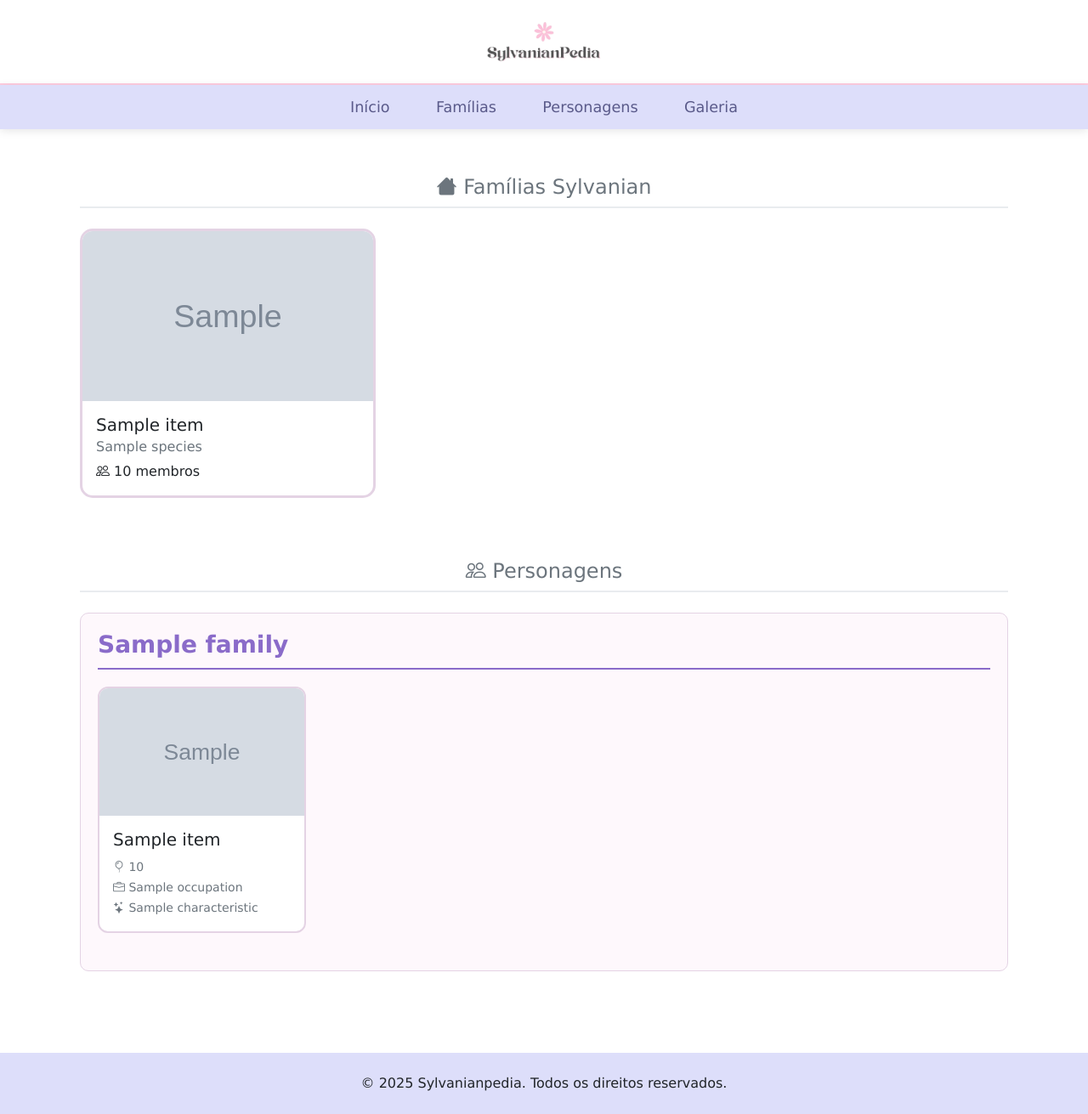
After one commit to IsabeleLeticiaQueiroz/LDW-FLASK, a Flask app: page /galeria in a window 1280 px wide. The commit adds this page. Shown: the whole page at 85% size. Run offline with Flask 3, Linux system fonts and the light colour scheme; grey boxes marked "Sample" are stand-in pictures; a database or web service that is not in the repository returns one stand-in record (values such as "Sample title"); data that the repository does not hold is empty.

Commit message:
Atividade 2

```diff
--- a/ldw-aula02-exercicio-01/app.py
+++ b/ldw-aula02-exercicio-01/app.py
@@ -1,9 +1,11 @@
 from flask import Flask, render_template, request, redirect, url_for
+import requests
 
 app = Flask(__name__)
 
-familias = []
-personagens = {}
+# URLs das suas APIs públicas
+FAMILIES_API = "https://68c853475d8d9f5147350c80.mockapi.io/api/sylvanian-families/families"
+CHARACTERS_API = "https://68c853475d8d9f5147350c80.mockapi.io/api/sylvanian-families/characters"
 
 @app.route('/')
 def index():
@@ -12,39 +14,73 @@ def index():
 @app.route('/familias', methods=['GET', 'POST'])
 def lista_familias():
     if request.method == 'POST':
-        nome_familia = request.form['nome_familia']
-        especie = request.form['especie']
-        casa = request.form['casa']
-        membros = request.form['membros']
-        print("=== DADOS RECEBIDOS ===")
-        print("Nome:", nome_familia)
-        familias.append({
-            'nome_familia': nome_familia,
-            'especie': especie,
-            'casa': casa,
-            'membros': membros,
-        })
+        nova_familia = {
+            'name': request.form['nome_familia'],
+            'species': request.form['especie'],
+            'members': request.form['membros'],
+            'image': request.form.get('imagem', '')
+        }
+        requests.post(FAMILIES_API, json=nova_familia)
         return redirect(url_for('lista_familias'))
+
+    response = requests.get(FAMILIES_API)
+    familias = response.json()
     return render_template('lista_familias.html', familias=familias)
 
 @app.route('/personagens', methods=['GET', 'POST'])
 def tabela_personagens():
     if request.method == 'POST':
-        nome = request.form['nome']
-        familia = request.form['familia']
-        idade = request.form['idade']
-        profissao = request.form['profissao']
-        caracteristica = request.form['caracteristica']
-        if familia not in personagens:
-            personagens[familia] = []
-        personagens[familia].append({
-            'nome': nome,
-            'idade': idade,
-            'profissao': profissao,
-            'caracteristica': caracteristica,
-        })
+        novo_personagem = {
+            'name': request.form['nome'],
+            'family': request.form['familia'],
+            'age': request.form['idade'],
+            'occupation': request.form['profissao'],
+            'characteristic': request.form['caracteristica'],
+            'image': request.form.get('imagem', '')
+        }
+        requests.post(CHARACTERS_API, json=novo_personagem)
         return redirect(url_for('tabela_personagens'))
-    return render_template('tabela_personagens.html', personagens=personagens)
 
+    response = requests.get(CHARACTERS_API)
+    characters = response.json()
+
+    personagens_organizados = {}
+    for char in characters:
+        familia = char['family']
+        if familia not in personagens_organizados:
+            personagens_organizados[familia] = []
+        personagens_organizados[familia].append(char)
+
+    return render_template('tabela_personagens.html', personagens=personagens_organizados)
+
+@app.route('/galeria')
+def galeria():
+    try:
+        # Busca famílias da API
+        response_familias = requests.get(FAMILIES_API)
+        familias = response_familias.json()
+
+        # Busca personagens da API
+        response_personagens = requests.get(CHARACTERS_API)
+        todos_personagens = response_personagens.json()
+
+        # Organiza personagens por família
+        personagens_por_familia = {}
+        for char in todos_personagens:
+            familia = char['family']
+            if familia not in personagens_por_familia:
+                personagens_por_familia[familia] = []
+            personagens_por_familia[familia].append(char)
+
+        return render_template('galeria.html',
+                             familias=familias,
+                             personagens_por_familia=personagens_por_familia)
+
+    except Exception as e:
+        print(f"Erro na galeria: {str(e)}")
+        # Fallback: retorna template vazio se API falhar
+        return render_template('galeria.html',
+                             familias=[],
+                             personagens_por_familia={})
 if __name__ == '__main__':
     app.run(host='0.0.0.0', port=4000, debug=True)
--- a/ldw-aula02-exercicio-01/templates/base.html
+++ b/ldw-aula02-exercicio-01/templates/base.html
@@ -40,6 +40,9 @@
                     <li class="nav-item">
                         <a class="nav-link" href="{{ url_for('tabela_personagens') }}">Personagens</a>
                     </li>
+                    <li class="nav-item">
+                        <a class="nav-link" href="{{ url_for('galeria') }}">Galeria</a>
+                    </li>
                 </ul>
             </div>
         </div>
--- /dev/null
+++ b/ldw-aula02-exercicio-01/templates/galeria.html
@@ -0,0 +1,145 @@
+{% extends "base.html" %}
+
+{% block content %}
+<div class="container mt-4 ">
+    <!-- SEÇÃO DE FAMÍLIAS -->
+    <div class="row mb-5">
+        <div class="col-12">
+            <h2 class="modern-title text-center mb-4" style="padding-top: 5%;">Famílias Sylvanian</h2>
+            <div class="row">
+                {% for familia in familias %}
+                <div class="col-md-4 mb-4">
+                    <div class="card h-100 sylvanian-family-card">
+                        {% if familia.image %}
+                        <img src="{{ familia.image }}" class="card-img-top family-image" alt="{{ familia.name }}">
+                        {% else %}
+                        <div class="no-family-image">
+                            <i class="bi bi-people-fill"></i>
+                        </div>
+                        {% endif %}
+                        <div class="card-body">
+                            <h5 class="card-title">{{ familia.name }}</h5>
+                            <h6 class="card-subtitle mb-2 text-muted">{{ familia.species }}</h6>
+                            <p class="card-text">
+                                <i class="bi bi-people"></i> {{ familia.members }} membros
+                                <!-- REMOVI A CASA QUE NÃO EXISTE -->
+                            </p>
+                        </div>
+                    </div>
+                </div>
+                {% endfor %}
+            </div>
+        </div>
+    </div>
+
+    <!-- SEÇÃO DE PERSONAGENS POR FAMÍLIA -->
+    <div class="row">
+        <div class="col-12">
+            <h2 class="modern-title text-center mb-4">Personagens</h2>
+
+            {% for familia, chars in personagens_por_familia.items() %}
+            <div class="family-section mb-5">
+                <h3 class="family-header">{{ familia }}</h3>
+                <div class="row">
+                    {% for char in chars %}
+                    <div class="col-md-3 col-sm-6 mb-4">
+                        <div class="card h-100 sylvanian-character-card">
+                            {% if char.image %}
+                            <img src="{{ char.image }}" class="card-img-top character-image" alt="{{ char.name }}">
+                            {% else %}
+                            <div class="no-character-image">
+                                <i class="bi bi-person-circle"></i>
+                            </div>
+                            {% endif %}
+                            <div class="card-body">
+                                <h5 class="card-title">{{ char.name }}</h5>
+                                <p class="card-text">
+                                    <small class="text-muted">
+                                        <i class="bi bi-balloon"></i> {{ char.age }}<br>
+                                        <i class="bi bi-briefcase"></i> {{ char.occupation }}<br>
+                                        <i class="bi bi-stars"></i> {{ char.characteristic }}
+                                    </small>
+                                </p>
+                            </div>
+                        </div>
+                    </div>
+                    {% endfor %}
+                </div>
+            </div>
+            {% endfor %}
+        </div>
+    </div>
+</div>
+
+<style>
+/* Estilos para Famílias */
+.sylvanian-family-card {
+    border: 3px solid #e4d3e4;
+    border-radius: 15px;
+    overflow: hidden;
+    transition: transform 0.3s;
+}
+
+.sylvanian-family-card:hover {
+    transform: translateY(-5px);
+}
+
+.family-image {
+    height: 200px;
+    object-fit: cover;
+}
+
+.no-family-image {
+    height: 200px;
+    background: linear-gradient(135deg, #f8f9fa 0%, #e9ecef 100%);
+    display: flex;
+    align-items: center;
+    justify-content: center;
+    font-size: 48px;
+    color: #8a6d3b;
+}
+
+/* Estilos para Personagens */
+.sylvanian-character-card {
+    border: 2px solid #e4d3e4;
+    border-radius: 12px;
+    overflow: hidden;
+    transition: transform 0.3s;
+}
+
+.sylvanian-character-card:hover {
+    transform: translateY(-3px);
+}
+
+.character-image {
+    height: 150px;
+    object-fit: cover;
+}
+
+.no-character-image {
+    height: 150px;
+    background: linear-gradient(135deg, #fff9e6 0%, #ffe4b5 100%);
+    display: flex;
+    align-items: center;
+    justify-content: center;
+    font-size: 36px;
+    color: #d4a76a;
+}
+
+/* Cabeçalho das famílias */
+.family-header {
+    color: #8a6bc9;
+    border-bottom: 2px solid #8a6bc9;
+    padding-bottom: 10px;
+    margin-bottom: 20px;
+    font-weight: bold;
+}
+
+.family-section {
+    background: #fef8fc;
+    padding: 20px;
+    border-radius: 10px;
+    border: 1px solid #e4d3e4;
+}
+</style>
+{% endblock %}
--- a/ldw-aula02-exercicio-01/templates/index.html
+++ b/ldw-aula02-exercicio-01/templates/index.html
@@ -15,7 +15,7 @@
                 <div class="card-body">
                     <h5 class="card-title">Famílias</h5>
                     <p class="card-text">Adicione e visualize todas as suas famílias Sylvanian. Registre a espécie, casa e membros de cada família.</p>
-                    <a href="{{ url_for('lista_familias') }}" class="btn sylvanian-btn">Ver Famílias</a>
+                    <a href="{{ url_for('lista_familias') }}" class="btn sylvanian-btn">Cadastrar Famílias</a>
                 </div>
             </div>
         </div>
@@ -25,7 +25,7 @@
                 <div class="card-body">
                     <h5 class="card-title">Personagens</h5>
                     <p class="card-text">Conheça todos os personagens de cada família. Veja suas idades, profissões e características especiais.</p>
-                    <a href="{{ url_for('tabela_personagens') }}" class="btn sylvanian-btn">Ver Personagens</a>
+                    <a href="{{ url_for('tabela_personagens') }}" class="btn sylvanian-btn">Cadastrar Personagens</a>
                 </div>
             </div>
         </div>
@@ -35,7 +35,7 @@
                 <div class="card-body">
                     <h5 class="card-title">Galeria</h5>
                     <p class="card-text">Em breve: uma galeria completa com fotos de todas as suas famílias e personagens Sylvanian!</p>
-                    <a href="#" class="btn sylvanian-btn-secondary">Em Breve</a>
+                    <a href="{{ url_for('galeria') }}" class="btn sylvanian-btn">Ver Galeria</a>
                 </div>
             </div>
         </div>
```
Also changed, not shown: ldw-aula02-exercicio-01/templates/lista_familias.html (+11 -12 lines), ldw-aula02-exercicio-01/templates/tabela_personagens.html (+41 -14 lines).
